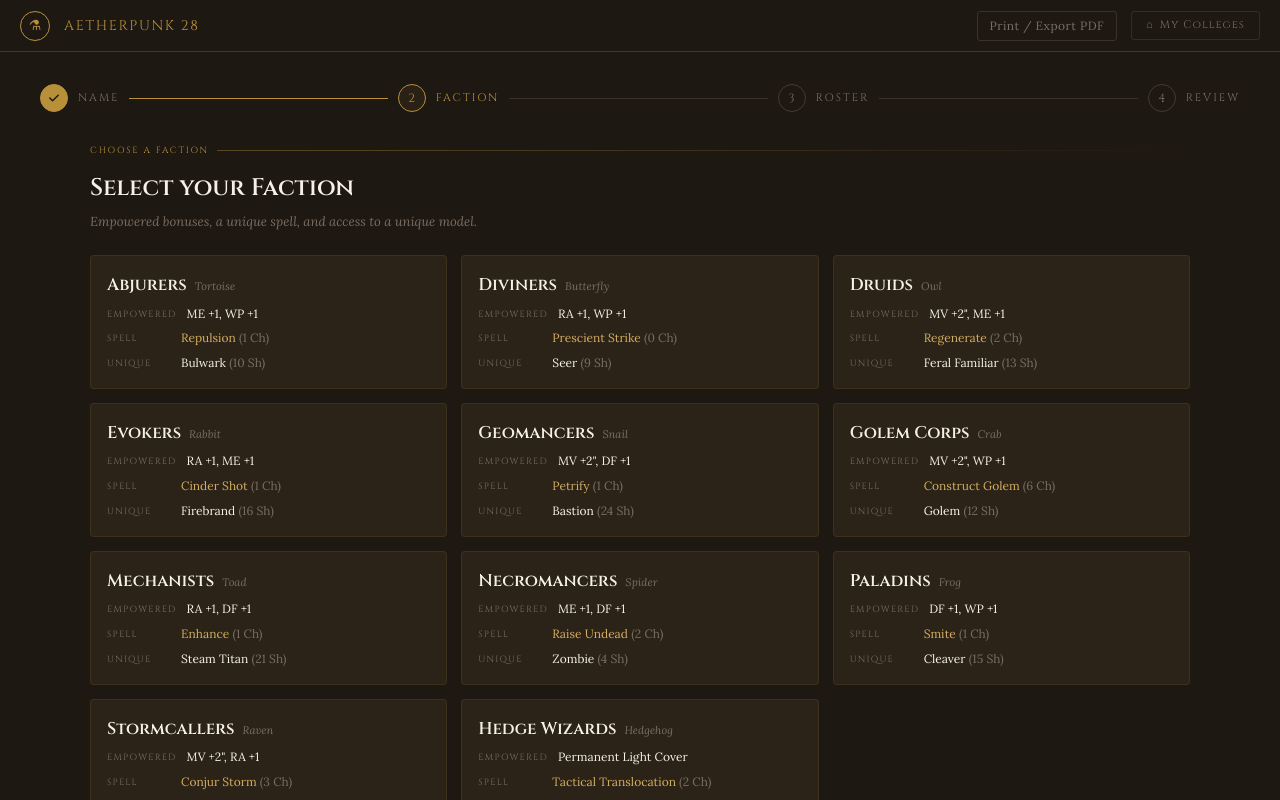
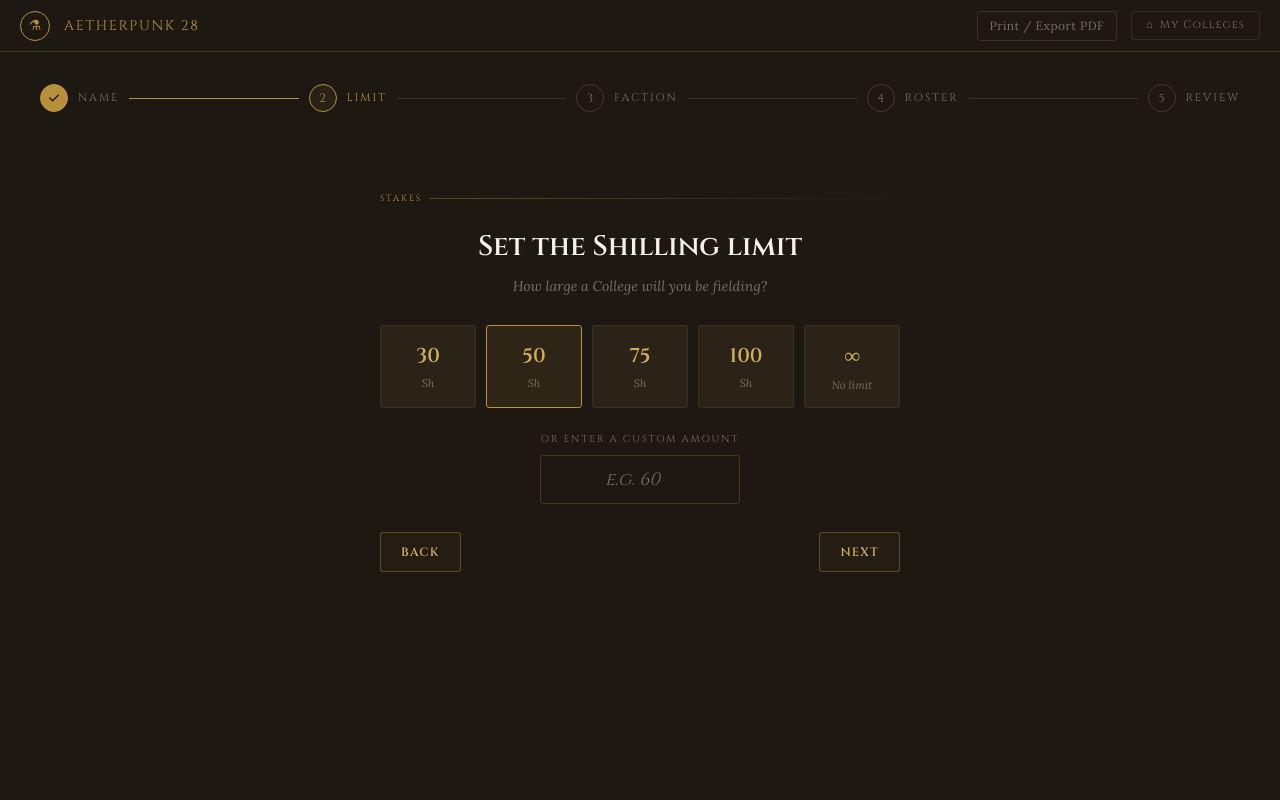
Before and after one commit to dnirns/aetherpunk28-list-builder, a SvelteKit app: page /builder in a window 1280 px wide. Both pictures are taken after a click on the button "NEXT". Built offline with nearby package versions, Linux system fonts and the light colour scheme.

Commit message:
add custom shilling amounts during setup

```diff
--- /dev/null
+++ b/src/lib/components/builder/limit-step.svelte
@@ -0,0 +1,207 @@
+<script lang="ts">
+	type Props = {
+		pointsLimit: number | null;
+		onlimitchange: (limit: number | null) => void;
+		onnext: () => void;
+		onback: () => void;
+	};
+
+	const { pointsLimit, onlimitchange, onnext, onback }: Props = $props();
+
+	const PRESETS = [30, 50, 75, 100] as const;
+
+	const isNoLimit = $derived(pointsLimit === null);
+	const isPreset = $derived(pointsLimit !== null && (PRESETS as readonly number[]).includes(pointsLimit));
+	const isCustom = $derived(!isNoLimit && !isPreset);
+
+	let customValue = $state('');
+
+	const isValid = $derived(isNoLimit || (pointsLimit !== null && pointsLimit > 0));
+
+	const selectPreset = (n: number) => {
+		customValue = '';
+		onlimitchange(n);
+	};
+
+	const selectNoLimit = () => {
+		customValue = '';
+		onlimitchange(null);
+	};
+
+	const handleCustomInput = (raw: string) => {
+		customValue = raw;
+		const n = Number(raw);
+		if (raw.trim() === '' || Number.isNaN(n) || n <= 0) {
+			onlimitchange(0);
+			return;
+		}
+		onlimitchange(Math.floor(n));
+	};
+
+	const handleKeydown = (e: KeyboardEvent) => {
+		if (e.key === 'Enter' && isValid) onnext();
+	};
+</script>
+
+<div class="limit-step">
+	<div class="ap-section-label-ink heading-rule">Stakes</div>
+	<h2 class="title">Set the Shilling limit</h2>
+	<p class="subtitle">How large a College will you be fielding?</p>
+
+	<div class="presets" role="radiogroup" aria-label="Shilling limit presets">
+		{#each PRESETS as preset (preset)}
+			<button
+				type="button"
+				class="preset"
+				class:active={!isNoLimit && pointsLimit === preset}
+				role="radio"
+				aria-checked={!isNoLimit && pointsLimit === preset}
+				onclick={() => selectPreset(preset)}
+			>
+				<span class="preset-amount">{preset}</span>
+				<span class="preset-unit">Sh</span>
+			</button>
+		{/each}
+		<button
+			type="button"
+			class="preset no-limit"
+			class:active={isNoLimit}
+			role="radio"
+			aria-checked={isNoLimit}
+			onclick={selectNoLimit}
+		>
+			<span class="preset-amount">∞</span>
+			<span class="preset-unit">No limit</span>
+		</button>
+	</div>
+
+	<div class="custom">
+		<label class="custom-label" for="custom-limit">Or enter a custom amount</label>
+		<input
+			id="custom-limit"
+			type="number"
+			min="1"
+			step="1"
+			inputmode="numeric"
+			value={customValue}
+			oninput={(e) => handleCustomInput(e.currentTarget.value)}
+			onkeydown={handleKeydown}
+			placeholder="e.g. 60"
+			class="ap-field-input-dark custom-input"
+			class:active={isCustom}
+		/>
+	</div>
+
+	<div class="actions">
+		<button class="ap-btn-ghost-dark" onclick={onback}>Back</button>
+		<button class="ap-btn-ghost-dark" onclick={onnext} disabled={!isValid}>Next</button>
+	</div>
+</div>
+
+<style>
+	.limit-step {
+		max-width: 520px;
+		margin: 0 auto;
+		padding-top: 48px;
+		text-align: center;
+	}
+	.heading-rule {
+		justify-content: center;
+		margin-bottom: 20px;
+	}
+	.title {
+		font-family: 'Cinzel', serif;
+		font-size: 28px;
+		font-weight: 600;
+		color: var(--parchment);
+		margin-bottom: 8px;
+	}
+	.subtitle {
+		font-family: 'Lora', serif;
+		font-size: 14px;
+		color: var(--ink-light);
+		font-style: italic;
+		margin-bottom: 28px;
+	}
+	.presets {
+		display: grid;
+		grid-template-columns: repeat(2, 1fr);
+		gap: 10px;
+		margin-bottom: 24px;
+	}
+	@media (min-width: 520px) {
+		.presets {
+			grid-template-columns: repeat(5, 1fr);
+		}
+	}
+	.preset {
+		display: flex;
+		flex-direction: column;
+		align-items: center;
+		justify-content: center;
+		gap: 4px;
+		padding: 14px 8px;
+		background: var(--panel2);
+		border: 1px solid var(--border-gold-faint);
+		border-radius: var(--r);
+		color: inherit;
+		cursor: pointer;
+		transition:
+			background 0.12s,
+			border-color 0.12s;
+	}
+	.preset:hover {
+		background: var(--panel3);
+		border-color: var(--border-gold);
+	}
+	.preset.active {
+		border-color: var(--gold);
+		background: rgba(184, 144, 58, 0.1);
+	}
+	.preset-amount {
+		font-family: 'Cinzel', serif;
+		font-size: 20px;
+		font-weight: 600;
+		color: var(--gold-light);
+	}
+	.preset-unit {
+		font-family: 'Lora', serif;
+		font-size: 11px;
+		color: var(--ink-light);
+		font-style: italic;
+	}
+	.no-limit .preset-amount {
+		font-size: 22px;
+	}
+
+	.custom {
+		display: flex;
+		flex-direction: column;
+		align-items: center;
+		gap: 8px;
+		margin-bottom: 28px;
+	}
+	.custom-label {
+		font-family: 'Cinzel', serif;
+		font-size: 10px;
+		letter-spacing: 0.18em;
+		text-transform: uppercase;
+		color: var(--ink-light);
+	}
+	.custom-input {
+		max-width: 200px;
+		text-align: center;
+		font-family: 'Cinzel', serif;
+		font-size: 18px;
+	}
+	.custom-input.active {
+		border-color: var(--gold);
+	}
+
+	.actions {
+		display: flex;
+		justify-content: space-between;
+		gap: 12px;
+		margin-top: 24px;
+	}
+</style>
--- a/src/lib/components/builder/models-step.svelte
+++ b/src/lib/components/builder/models-step.svelte
@@ -22,7 +22,11 @@
 	});
 
 	const allModels = $derived(collegeStore.models);
-	const budgetRemaining = $derived(collegeStore.gameConfig.pointsLimit - collegeStore.totalCost);
+	const pointsLimit = $derived(collegeStore.gameConfig.pointsLimit);
+	const hasLimit = $derived(pointsLimit !== null);
+	const budgetRemaining = $derived(
+		pointsLimit === null ? 0 : pointsLimit - collegeStore.totalCost
+	);
 	const wizardModel = $derived(allModels.find((m) => m.template.id === 'wizard'));
 
 	let selectedModelId = $state<string | null>(null);
@@ -61,12 +65,16 @@
 		<div class="budget">
 			<div class="budget-amount">
 				{collegeStore.totalCost} <span class="budget-sep">/</span>
-				{collegeStore.gameConfig.pointsLimit} <span class="budget-unit">Sh</span>
+				{pointsLimit ?? '∞'} <span class="budget-unit">Sh</span>
 			</div>
-			<div class="budget-remaining" class:over={budgetRemaining < 0}>
-				{budgetRemaining >= 0
-					? `${budgetRemaining} Shillings remaining`
-					: `${Math.abs(budgetRemaining)} Shillings over budget`}
+			<div class="budget-remaining" class:over={hasLimit && budgetRemaining < 0}>
+				{#if !hasLimit}
+					No limit
+				{:else if budgetRemaining >= 0}
+					{budgetRemaining} Shillings remaining
+				{:else}
+					{Math.abs(budgetRemaining)} Shillings over budget
+				{/if}
 			</div>
 		</div>
 	</header>
--- a/src/lib/components/college-summary.svelte
+++ b/src/lib/components/college-summary.svelte
@@ -21,7 +21,9 @@
 		</div>
 		<div class="summary-cost">
 			<div class="cost-amount">{collegeStore.totalCost} <span class="unit">Sh</span></div>
-			<div class="cost-of">of {collegeStore.gameConfig.pointsLimit}</div>
+			<div class="cost-of">
+				of {collegeStore.gameConfig.pointsLimit ?? '∞'}
+			</div>
 		</div>
 	</header>
 
@@ -37,7 +39,12 @@
 		<div class="key-stat">
 			<span class="key-label">Unspent</span>
 			<span class="key-val">
-				{collegeStore.gameConfig.pointsLimit - collegeStore.totalCost} <span class="unit">Sh</span>
+				{#if collegeStore.gameConfig.pointsLimit === null}
+					∞
+				{:else}
+					{collegeStore.gameConfig.pointsLimit - collegeStore.totalCost}
+					<span class="unit">Sh</span>
+				{/if}
 			</span>
 		</div>
 	</div>
--- a/src/lib/data/universal-models.ts
+++ b/src/lib/data/universal-models.ts
@@ -311,8 +311,8 @@ export const UNIVERSAL_MODELS: ModelTemplate[] = [
 			me: { count: 2, die: 'D6' },
 			df: 'D10',
 			wp: 'D10',
-			range: '-', // TODO: stats not in docs, update manually
-			passiveSurge: 'Hunker Down' // TODO: stats not in docs, update manually
+			range: '24"',
+			passiveSurge: 'Move'
 		},
 		baseEquipment: [
 			{
@@ -406,14 +406,13 @@ export const UNIVERSAL_MODELS: ModelTemplate[] = [
 		baseCost: 26,
 		baseSize: '80-100mm',
 		stats: {
-			// TODO: stats not in docs, update manually
-			mv: '-',
-			ra: { count: 0, die: 0 },
+			mv: '8"',
+			ra: { count: 3, die: 'D10' },
 			me: { count: 0, die: 0 },
-			df: 0,
-			wp: 0,
-			range: '-',
-			passiveSurge: 'Hunker Down'
+			df: 'D12',
+			wp: 'D10',
+			range: '24"',
+			passiveSurge: 'Fire'
 		},
 		baseEquipment: [
 			{ name: 'Wand Battery', type: 'ranged' },
@@ -481,13 +480,12 @@ export const UNIVERSAL_MODELS: ModelTemplate[] = [
 		baseCost: 11,
 		baseSize: '50-60mm',
 		stats: {
-			// TODO: stats not in docs, update manually
-			mv: '-',
-			ra: { count: 0, die: 0 },
+			mv: '0"',
+			ra: { count: 3, die: 'D8' },
 			me: { count: 0, die: 0 },
-			df: 0,
-			wp: 0,
-			range: '-',
+			df: 'D10',
+			wp: 'D8',
+			range: '24"',
 			passiveSurge: 'Hunker Down'
 		},
 		baseEquipment: [
@@ -537,14 +535,13 @@ export const UNIVERSAL_MODELS: ModelTemplate[] = [
 		baseCost: 15,
 		baseSize: '80-100mm',
 		stats: {
-			// TODO: stats not in docs, update manually
-			mv: '-',
+			mv: '10"',
 			ra: { count: 0, die: 0 },
 			me: { count: 0, die: 0 },
-			df: 0,
-			wp: 0,
-			range: '-',
-			passiveSurge: 'Hunker Down'
+			df: 'D10',
+			wp: 'D10',
+			range: 'X',
+			passiveSurge: 'Charge'
 		},
 		baseEquipment: [
 			{ name: 'Loud Horn', type: 'ranged' },
--- a/src/lib/stores/college.store.svelte.ts
+++ b/src/lib/stores/college.store.svelte.ts
@@ -50,6 +50,10 @@ const createCollegeStore = () => {
 
 	const setGameConfig = (config: GameConfig) => {
 		gameConfig = config;
+	};
+
+	const setPointsLimit = (limit: number | null) => {
+		gameConfig = { ...gameConfig, pointsLimit: limit };
 	};
 
 	const addModel = (template: ModelTemplate, customName?: string) => {
@@ -127,6 +131,7 @@ const createCollegeStore = () => {
 		name = 'New College';
 		factionId = 'abjurers';
 		models = [];
+		gameConfig = { pointsLimit: 50, isCampaign: false };
 	};
 
 	const save = () => {
@@ -179,6 +184,7 @@ const createCollegeStore = () => {
 		setFaction,
 		setName,
 		setGameConfig,
+		setPointsLimit,
 		addModel,
 		removeModel,
 		equipUpgrade,
--- a/src/lib/types/game.types.ts
+++ b/src/lib/types/game.types.ts
@@ -191,6 +191,6 @@ export type SavedCollege = {
 // --- Game Setup ---
 
 export type GameConfig = {
-	pointsLimit: number; // default 50 shillings
+	pointsLimit: number | null; // default 50 shillings; null = no limit
 	isCampaign: boolean;
 };
--- a/src/lib/utils/college-calculations.ts
+++ b/src/lib/utils/college-calculations.ts
@@ -20,8 +20,9 @@ export const calculateCollegeCost = (models: CollegeModel[]): number =>
 	models.reduce((sum, m) => sum + calculateModelCost(m), 0);
 
 /** Calculate starting erudite charges for a standalone game. */
-export const calculateEruditeCharges = (totalSpent: number, gameSize: number): number => {
+export const calculateEruditeCharges = (totalSpent: number, gameSize: number | null): number => {
 	const fromSpending = Math.floor(totalSpent / 10);
+	if (gameSize === null) return fromSpending;
 	const unspent = gameSize - totalSpent;
 	const fromUnspent = Math.floor(Math.max(0, unspent) / 2);
 	return fromSpending + fromUnspent;
@@ -58,7 +59,7 @@ export const validateCollege = (college: College, config: GameConfig): string[]
 	}
 
 	// Cost within points limit
-	if (college.totalCost > config.pointsLimit) {
+	if (config.pointsLimit !== null && college.totalCost > config.pointsLimit) {
 		errors.push(
 			`College costs ${college.totalCost} Shillings, exceeding the ${config.pointsLimit} limit.`
 		);
--- a/src/routes/+page.svelte
+++ b/src/routes/+page.svelte
@@ -58,7 +58,7 @@
 					<div class="card-meta-item">
 						<span class="card-meta-label">Treasury</span>
 						<span class="card-meta-val">
-							{saved.totalCost} / {saved.gameConfig.pointsLimit} ʃ
+							{saved.totalCost} / {saved.gameConfig.pointsLimit ?? '∞'} ʃ
 						</span>
 					</div>
 				</div>
--- a/src/routes/builder/+page.svelte
+++ b/src/routes/builder/+page.svelte
@@ -1,6 +1,7 @@
 <script lang="ts">
 	import StepIndicator from '$lib/components/builder/step-indicator.svelte';
 	import NameStep from '$lib/components/builder/name-step.svelte';
+	import LimitStep from '$lib/components/builder/limit-step.svelte';
 	import FactionStep from '$lib/components/builder/faction-step.svelte';
 	import ModelsStep from '$lib/components/builder/models-step.svelte';
 	import ReviewStep from '$lib/components/builder/review-step.svelte';
@@ -14,10 +15,11 @@
 	import { page } from '$app/state';
 	import { storage } from '$lib/utils/storage';
 
-	type Step = 'name' | 'faction' | 'models' | 'review' | 'complete';
+	type Step = 'name' | 'limit' | 'faction' | 'models' | 'review' | 'complete';
 
 	const STEPS = [
 		{ id: 'name', label: 'Name' },
+		{ id: 'limit', label: 'Limit' },
 		{ id: 'faction', label: 'Faction' },
 		{ id: 'models', label: 'Roster' },
 		{ id: 'review', label: 'Review' }
@@ -52,7 +54,10 @@
 		scroller?.scrollTo({ top: 0, behavior: 'smooth' });
 	};
 
-	const handleNameNext = () => goTo('faction');
+	const handleNameNext = () => goTo('limit');
+
+	const handleLimitNext = () => goTo('faction');
+	const handleLimitBack = () => goTo('name');
 
 	const handleFactionSelect = (id: FactionId) => {
 		selectedFactionId = id;
@@ -86,7 +91,7 @@
 		goTo('models');
 	};
 
-	const handleFactionBack = () => goTo('name');
+	const handleFactionBack = () => goTo('limit');
 
 	const handleFinish = () => {
 		collegeStore.save();
@@ -112,6 +117,13 @@
 				name={collegeStore.name}
 				onnamechange={(n) => collegeStore.setName(n)}
 				onnext={handleNameNext}
+			/>
+		{:else if currentStep === 'limit'}
+			<LimitStep
+				pointsLimit={collegeStore.gameConfig.pointsLimit}
+				onlimitchange={(l) => collegeStore.setPointsLimit(l)}
+				onnext={handleLimitNext}
+				onback={handleLimitBack}
 			/>
 		{:else if currentStep === 'faction'}
 			<FactionStep
--- a/src/routes/edit/+page.svelte
+++ b/src/routes/edit/+page.svelte
@@ -56,7 +56,9 @@
 	});
 
 	const allModels = $derived(collegeStore.models);
-	const budgetRemaining = $derived(collegeStore.gameConfig.pointsLimit - collegeStore.totalCost);
+	const pointsLimit = $derived(collegeStore.gameConfig.pointsLimit);
+	const hasLimit = $derived(pointsLimit !== null);
+	const budgetRemaining = $derived(pointsLimit === null ? 0 : pointsLimit - collegeStore.totalCost);
 	const wizardModel = $derived(allModels.find((m) => m.template.id === 'wizard'));
 	const hasErrors = $derived(collegeStore.validationErrors.length > 0);
 
@@ -105,7 +107,7 @@
 		<div class="edit-page">
 			<header class="step-head">
 				<div class="head-text">
-					<div class="ap-section-label-ink">Editing</div>
+					<span class="editing-badge">Editing</span>
 					{#if editingName}
 						<input
 							bind:this={nameInputEl}
@@ -142,13 +144,16 @@
 								class="treasury-input"
 								type="number"
 								min="0"
-								value={collegeStore.gameConfig.pointsLimit}
+								value={pointsLimit ?? ''}
+								placeholder="∞"
 								oninput={(e) => {
-									const v = Number((e.target as HTMLInputElement).value) || 0;
-									collegeStore.setGameConfig({
-										...collegeStore.gameConfig,
-										pointsLimit: v
-									});
+									const raw = (e.target as HTMLInputElement).value;
+									if (raw.trim() === '') {
+										collegeStore.setPointsLimit(null);
+										return;
+									}
+									const v = Number(raw) || 0;
+									collegeStore.setPointsLimit(v);
 								}}
 								onblur={() => (editingTreasury = false)}
 								onkeydown={(e) => {
@@ -159,19 +164,21 @@
 							<button
 								class="treasury-button"
 								onclick={() => (editingTreasury = true)}
-								title="Click to edit treasury"
+								title="Click to edit treasury (clear for no limit)"
 							>
-								{collegeStore.gameConfig.pointsLimit}<span class="edit-hint" aria-hidden="true"
-									>✎</span
-								>
+								{pointsLimit ?? '∞'}<span class="edit-hint" aria-hidden="true">✎</span>
 							</button>
 						{/if}
 						<span class="budget-unit">Sh</span>
 					</div>
-					<div class="budget-remaining" class:over={budgetRemaining < 0}>
-						{budgetRemaining >= 0
-							? `${budgetRemaining} Shillings remaining`
-							: `${Math.abs(budgetRemaining)} Shillings over budget`}
+					<div class="budget-remaining" class:over={hasLimit && budgetRemaining < 0}>
+						{#if !hasLimit}
+							No limit
+						{:else if budgetRemaining >= 0}
+							{budgetRemaining} Shillings remaining
+						{:else}
+							{Math.abs(budgetRemaining)} Shillings over budget
+						{/if}
 					</div>
 				</div>
 			</header>
@@ -284,6 +291,19 @@
 	.head-text {
 		min-width: 0;
 		flex: 1;
+	}
+	.editing-badge {
+		display: inline-block;
+		font-family: 'Cinzel', serif;
+		font-size: 11px;
+		font-weight: 600;
+		letter-spacing: 0.22em;
+		text-transform: uppercase;
+		color: var(--ink);
+		background: var(--gold);
+		padding: 4px 10px;
+		border-radius: 2px;
+		margin-bottom: 10px;
 	}
 	.title-button {
 		display: inline-flex;
```
